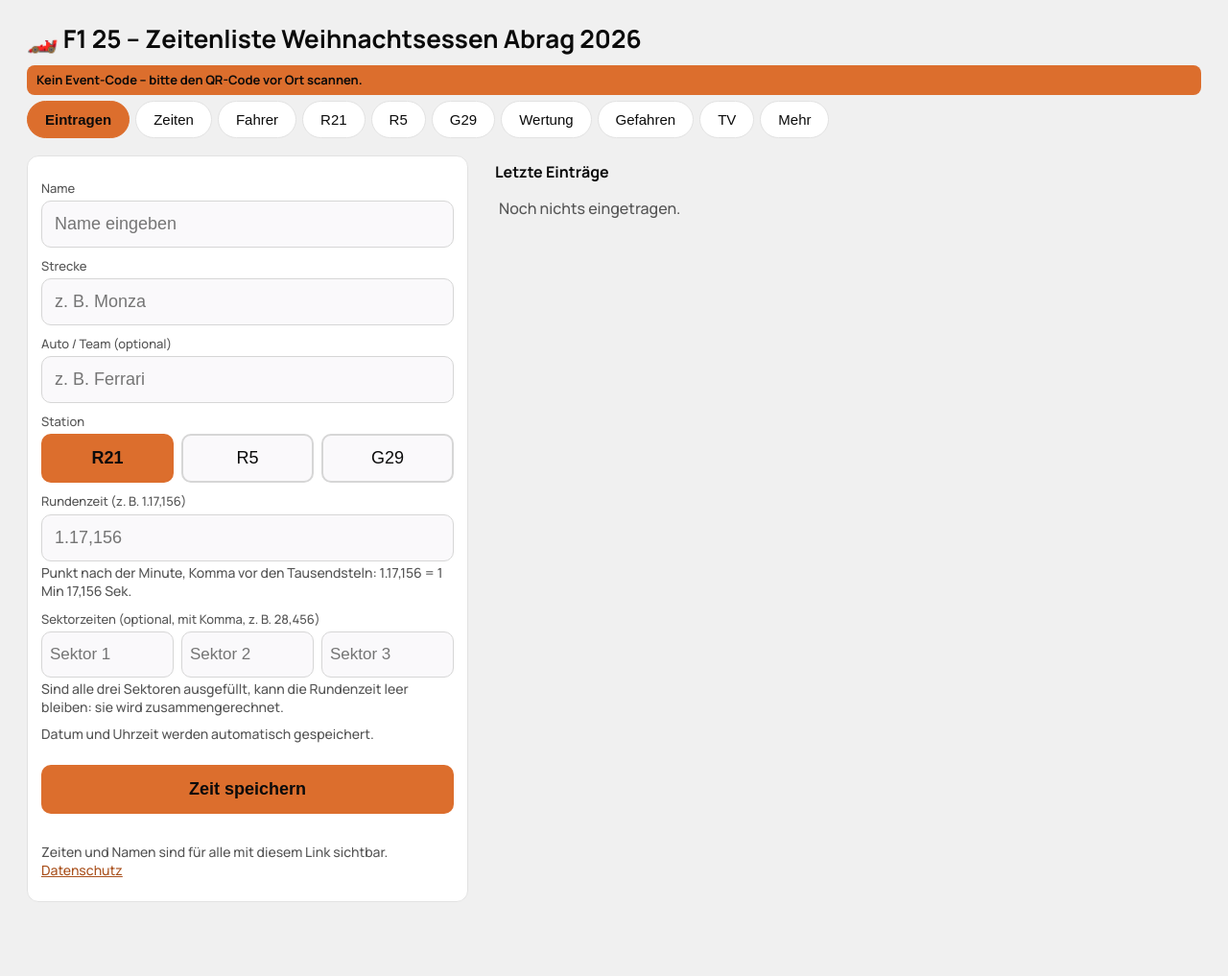
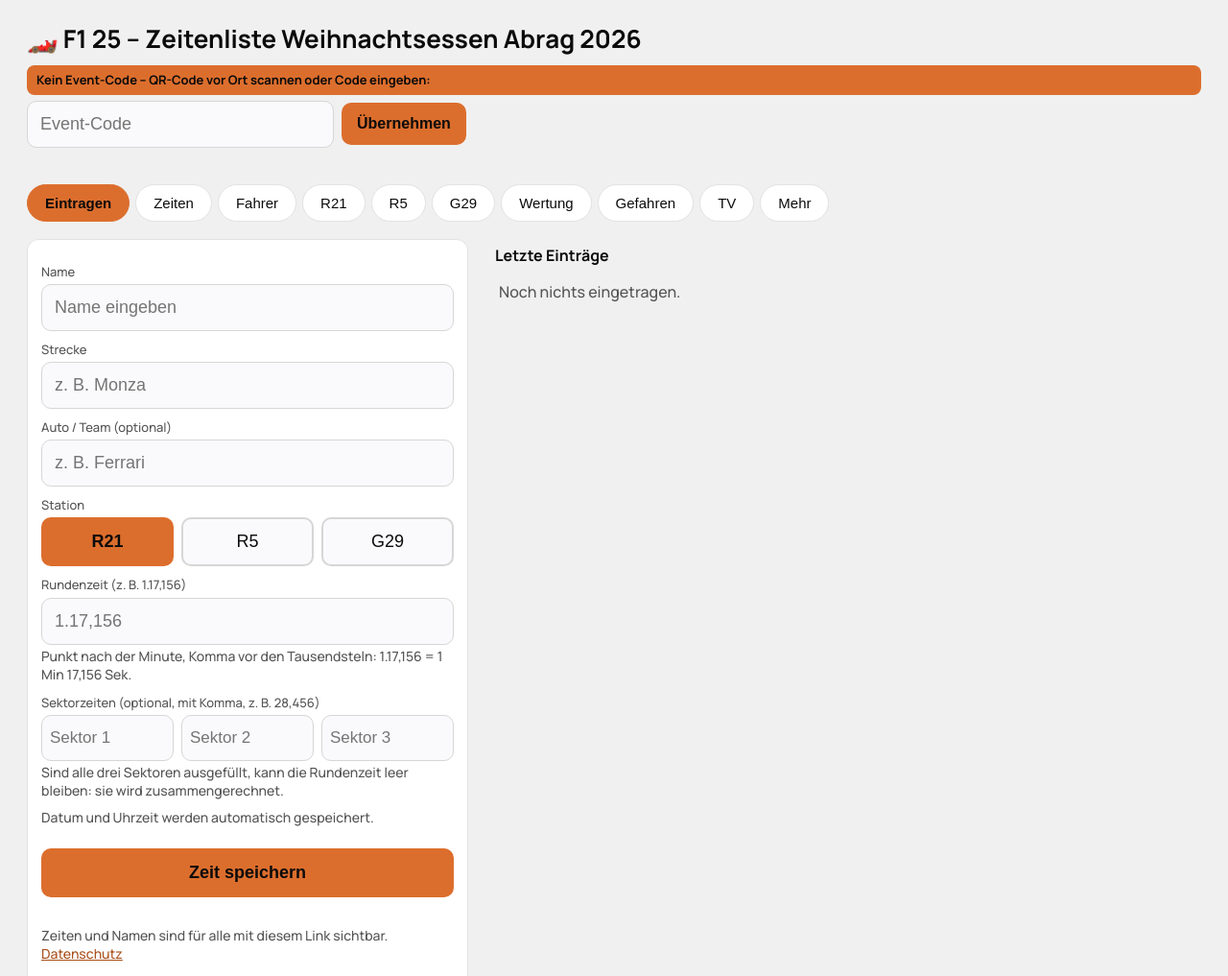
Before and after one commit to ffa95vr/f1-zeitenliste, a website built with Vite: page index.html in a window 1280 px wide. Shown: the top 1017 px of the page at 96% size. Built offline with nearby package versions, Linux system fonts and the light colour scheme; some packages are replaced by stand-ins of ours; no server answers; the database is empty.

Commit message:
Event-Code direkt eingeben, wenn der Link ohne Code geöffnet wurde
- Eingabefeld in der Statuszeile und gross im TV-Modus
- Neuzeichnen setzt das Feld beim Tippen nicht zurück

Co-Authored-By: Claude Opus 5.5 <noreply@anthropic.com>

```diff
--- a/src/main.js
+++ b/src/main.js
@@ -303,6 +303,22 @@ function mehr(V) {
   allesLoeschen(V);
 }
 
+// Eingabe des Event-Codes, falls der Link ohne ?code=… geöffnet wurde (z. B. am Fernseher).
+// Lädt die Seite mit dem Code im Link neu; ob er stimmt, prüft die Datenbank.
+function codeEingabe(V, gross) {
+  const f = el("div", "codein" + (gross ? " gross" : ""));
+  const i = el("input"); i.type = "text"; i.autocomplete = "off"; i.placeholder = "Event-Code"; i.setAttribute("autocapitalize", "off");
+  const b = el("button", "btn", "Übernehmen"), m = el("div", "msg");
+  const go = () => {
+    const c = i.value.trim();
+    if (!/^[A-Za-z0-9_-]{4,64}$/.test(c)) { m.textContent = "Bitte den Event-Code eingeben (Buchstaben und Ziffern)."; return; }
+    location.href = location.pathname + "?code=" + encodeURIComponent(c);
+  };
+  b.onclick = go; i.onkeydown = ev => { if (ev.key === "Enter") go(); };
+  f.appendChild(i); f.appendChild(b); f.appendChild(m); V.appendChild(f);
+  return f;
+}
+
 // ---------- Datenschutz ----------
 function datenschutz(V) {
   const c = el("div", "card text");
@@ -328,11 +344,13 @@ function stopTv() { if (tvTimer) { clearInterval(tvTimer); tvTimer = null; } tvN
 
 function tvDraw() {
   if (!tvBox) return;
+  if (!store.status().hatCode && tvBox.querySelector(".codein")) return; // Eingabefeld nicht beim Tippen zurücksetzen
   tvBox.textContent = "";
   const T = allTracks(), st = store.status();
   if (!st.hatCode) {
     tvBox.appendChild(el("div", "tvh", "Kein Event-Code"));
-    tvBox.appendChild(el("div", "tvhinweis", "Dieser Bildschirm kennt den Event-Code nicht und kann keine Zeiten laden. Die Seite mit dem Link inklusive ?code=… öffnen (wie im QR-Code am Handy unter „Mehr“)."));
+    tvBox.appendChild(el("div", "tvhinweis", "Dieser Bildschirm kennt den Event-Code nicht und kann keine Zeiten laden. Code hier eingeben:"));
+    codeEingabe(tvBox, true);
     return;
   }
   if (!T.length) { tvBox.appendChild(el("div", "tvh", "Noch keine Zeiten – trag die erste ein!")); return; }
@@ -600,13 +618,25 @@ function drawLast() {
 }
 
 // ---------- Statuszeile (Verbindung, wartende Zeiten, Fehler) ----------
+let statusAlt = "";
 function drawStatus(s) {
   const S = document.getElementById("status"); if (!S) return;
+  const key = JSON.stringify(s);
+  if (key === statusAlt) return; // unverändert: nicht neu zeichnen (Eingabefeld bleibt)
+  statusAlt = key;
   S.textContent = ""; S.className = "status";
   let t = "", warn = false;
   if (!s.konfiguriert) { t = s.fehler; warn = true; }
-  else if (!s.hatCode) { t = "Kein Event-Code – bitte den QR-Code vor Ort scannen."; warn = true; }
-  else if (s.codeFalsch) { t = "Event-Code ungültig – bitte den QR-Code neu scannen."; warn = true; }
+  else if (!s.hatCode) {
+    S.appendChild(el("div", "status warn", "Kein Event-Code – QR-Code vor Ort scannen oder Code eingeben:"));
+    codeEingabe(S, false);
+    return;
+  }
+  else if (s.codeFalsch) {
+    S.appendChild(el("div", "status warn", "Event-Code ungültig – QR-Code neu scannen oder richtigen Code eingeben:"));
+    codeEingabe(S, false);
+    return;
+  }
   else if (!s.online) { t = "Offline" + (s.wartend ? " – " + s.wartend + (s.wartend === 1 ? " Zeit wartet" : " Zeiten warten") + " auf Versand" : " – zeige zuletzt geladene Zeiten"); warn = true; }
   else if (s.wartend) { t = s.wartend + (s.wartend === 1 ? " Zeit wird" : " Zeiten werden") + " gesendet …"; }
   else if (!s.geladen) { t = "Lade Zeiten …"; }
--- a/src/style.css
+++ b/src/style.css
@@ -107,3 +107,10 @@ body.tv .tvbar button.on{border-color:var(--ac)}
 body.tv .r1,body.tv .r2,body.tv .r3{border-color:transparent}
 .r1 .gp,.r2 .gp,.r3 .gp{color:#333333}
 .tvhinweis{font-size:clamp(18px,2.4vw,32px);color:var(--mu);max-width:900px;line-height:1.4}
+.codein{display:flex;flex-wrap:wrap;gap:8px;align-items:center;margin:6px 0 10px}
+.codein input{flex:1;min-width:140px;max-width:320px;margin:0}
+.codein .btn{margin-top:0}
+.codein .msg{flex-basis:100%;margin-top:0}
+.codein.gross input{font-size:28px;padding:16px;max-width:420px}
+.codein.gross .btn{font-size:24px;padding:16px 26px}
+.codein.gross .msg{font-size:20px}
```
